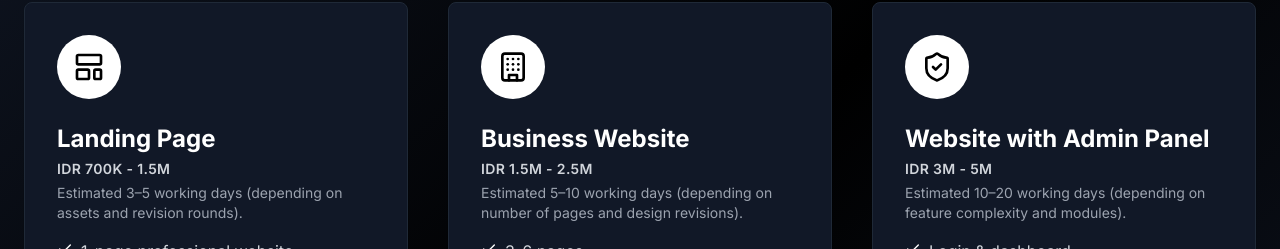
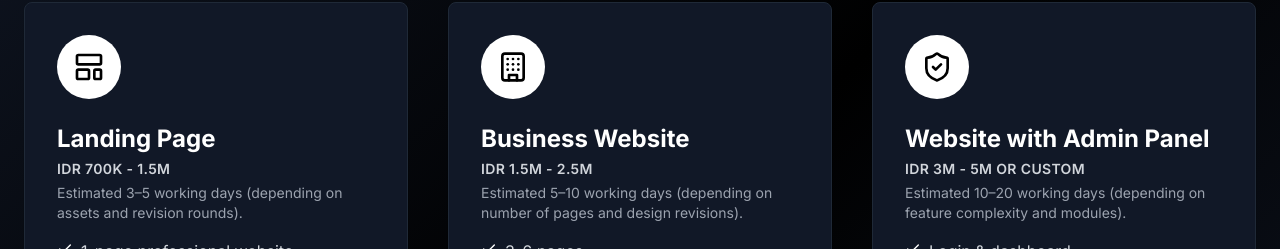
Before and after one commit to Budibudian17/portfoliov2, a Next.js app: page / in a window 1280 px wide. Shown: the part 6762-7011 px from the top of the page. Built offline with nearby package versions, Linux system fonts and the light colour scheme; no server answers; the database is empty.

Commit message:
text Custom

```diff
--- a/contexts/language-context.tsx
+++ b/contexts/language-context.tsx
@@ -158,7 +158,7 @@ const translations: Record<Language, Record<string, string>> = {
     "services.business.duration": "Estimated 5–10 working days (depending on number of pages and design revisions).",
 
     "services.admin.title": "Website with Admin Panel",
-    "services.admin.price": "IDR 3M - 5M",
+    "services.admin.price": "IDR 3M - 5M or Custom",
     "services.admin.features": "Login & dashboard, content management (CRUD), real-time sync to main site, basic security, optional analytics dashboard, backend & database ready to scale",
     "services.admin.suitable": "Businesses that need full control of content and data, SaaS-style products, startups",
     "services.admin.duration": "Estimated 10–20 working days (depending on feature complexity and modules).",
```
